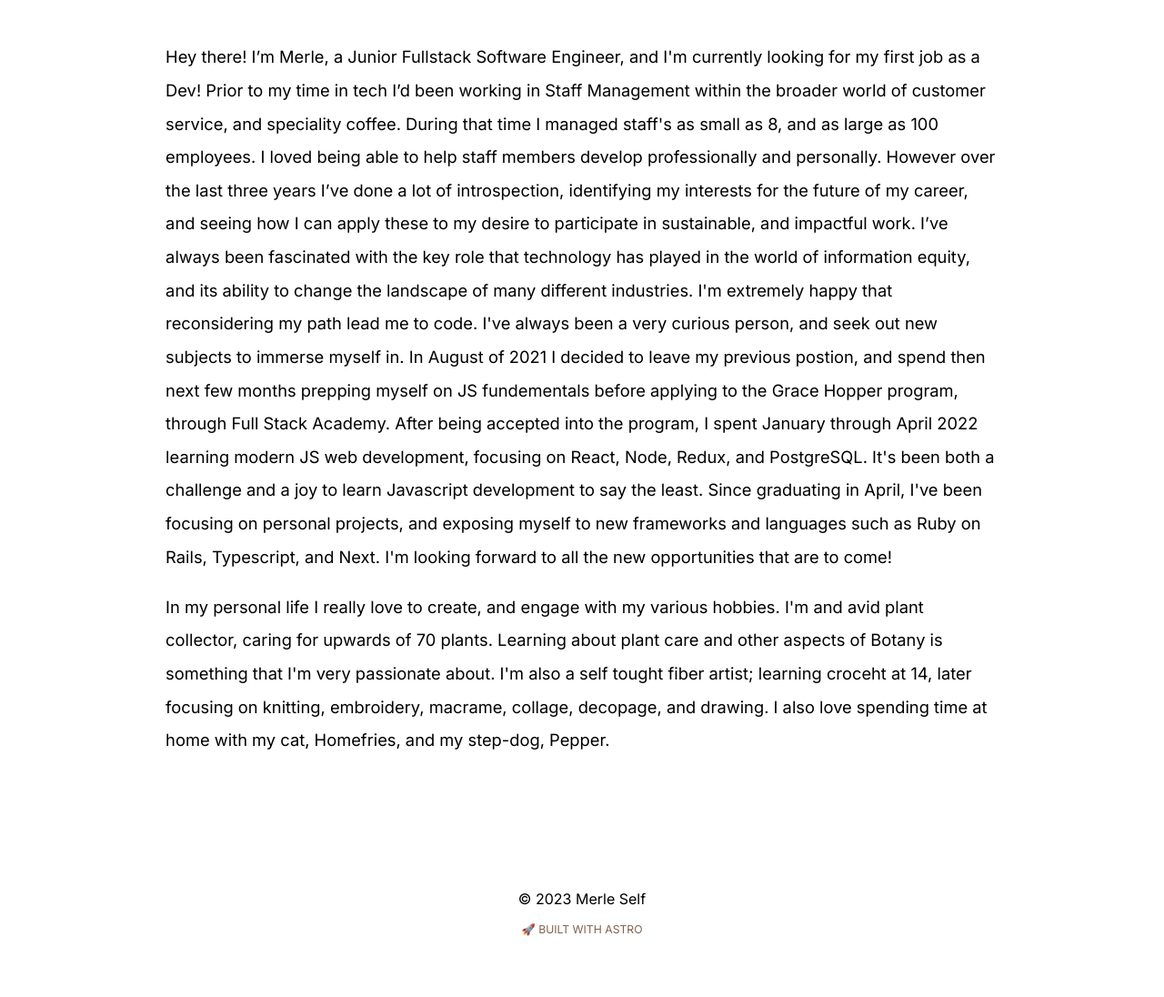
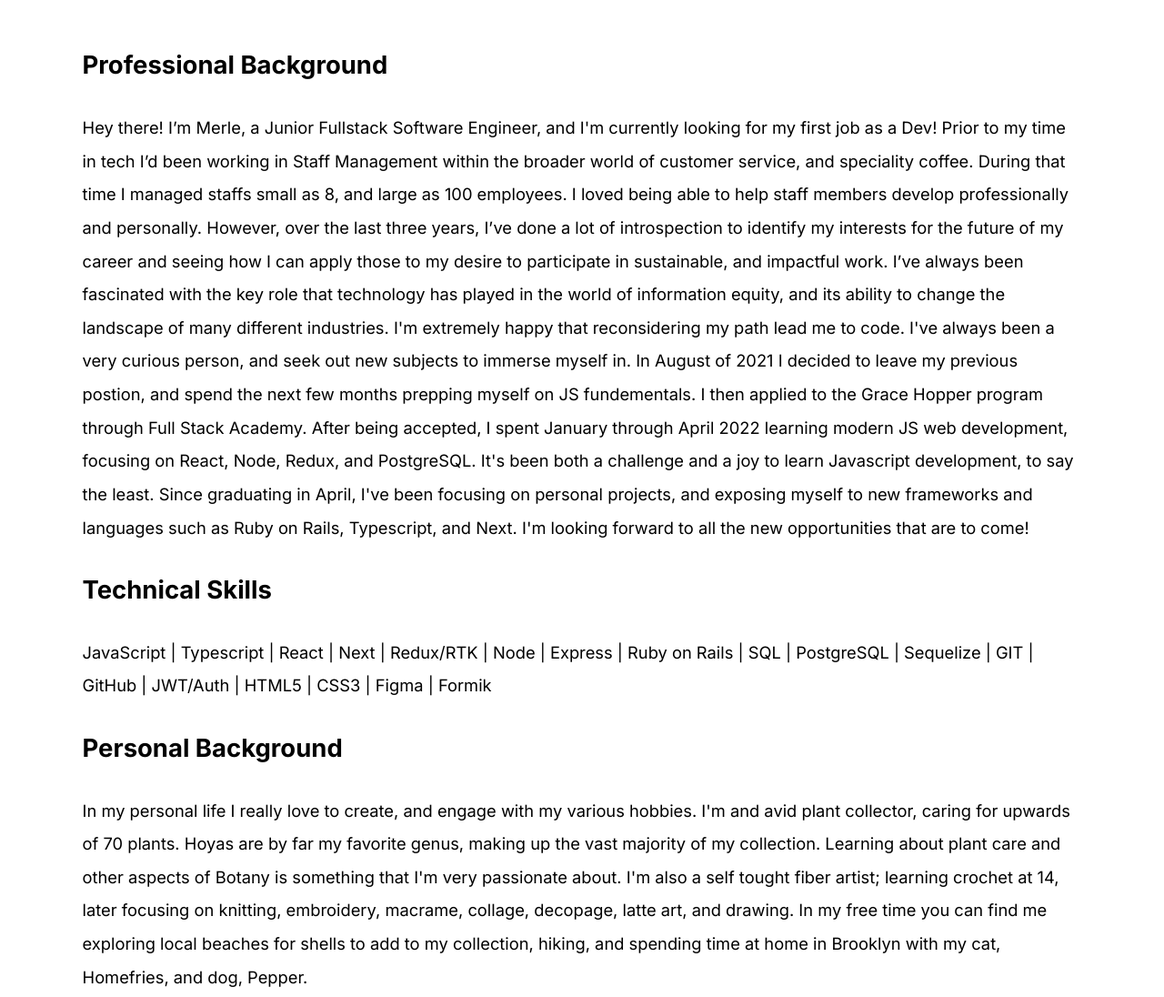
Before and after one commit to MerleESelf/Merle-Self-Portfolio, an Astro site: page /about in a window 1280 px wide. Shown: the part 620-1716 px from the top of the page at 91% size. Built offline with nearby package versions, Linux system fonts and the light colour scheme; Astro itself is replaced by a stand-in of ours.

Commit message:
more final touches

```diff
--- a/src/components/Nav.astro
+++ b/src/components/Nav.astro
@@ -2,7 +2,7 @@
 	<a class="link" href="/">
 		<div class="monogram">MS</div>
 	</a>
-	<a class="link" href="/projects/"> Portfolio</a>
+	<a class="link" href="/projects/"> Projects</a>
 	<a class="link" href="/about/"> About</a>
 	<a
 		class="link"
--- a/src/pages/about.astro
+++ b/src/pages/about.astro
@@ -25,7 +25,7 @@ import Nav from "../components/Nav.astro";
 			}
 
 			.wrapper.bio {
-				max-width: 50em;
+				max-width: 60em;
 			}
 		</style>
 	</head>
@@ -37,41 +37,51 @@ import Nav from "../components/Nav.astro";
 				<img width="1400" height="350" src="/assets/dreamy.jpeg" />
 			</div>
 			<div class="bio wrapper">
+				<h2>Professional Background</h2>
 				<p>
 					Hey there! I’m Merle, a Junior Fullstack Software Engineer, and I'm
 					currently looking for my first job as a Dev! Prior to my time in tech
 					I’d been working in Staff Management within the broader world of
 					customer service, and speciality coffee. During that time I managed
-					staff's as small as 8, and as large as 100 employees. I loved being
-					able to help staff members develop professionally and personally.
-					However over the last three years I’ve done a lot of introspection,
-					identifying my interests for the future of my career, and seeing how I
-					can apply these to my desire to participate in sustainable, and
-					impactful work. I’ve always been fascinated with the key role that
-					technology has played in the world of information equity, and its
-					ability to change the landscape of many different industries. I'm
-					extremely happy that reconsidering my path lead me to code. I've
-					always been a very curious person, and seek out new subjects to
-					immerse myself in. In August of 2021 I decided to leave my previous
-					postion, and spend then next few months prepping myself on JS
-					fundementals before applying to the Grace Hopper program, through Full
-					Stack Academy. After being accepted into the program, I spent January
-					through April 2022 learning modern JS web development, focusing on
-					React, Node, Redux, and PostgreSQL. It's been both a challenge and a
-					joy to learn Javascript development to say the least. Since graduating
-					in April, I've been focusing on personal projects, and exposing myself
-					to new frameworks and languages such as Ruby on Rails, Typescript, and
-					Next. I'm looking forward to all the new opportunities that are to
-					come!
+					staffs small as 8, and large as 100 employees. I loved being able to
+					help staff members develop professionally and personally. However,
+					over the last three years, I’ve done a lot of introspection to
+					identify my interests for the future of my career and seeing how I can
+					apply those to my desire to participate in sustainable, and impactful
+					work. I’ve always been fascinated with the key role that technology
+					has played in the world of information equity, and its ability to
+					change the landscape of many different industries. I'm extremely happy
+					that reconsidering my path lead me to code. I've always been a very
+					curious person, and seek out new subjects to immerse myself in. In
+					August of 2021 I decided to leave my previous postion, and spend the
+					next few months prepping myself on JS fundementals. I then applied to
+					the Grace Hopper program through Full Stack Academy. After being
+					accepted, I spent January through April 2022 learning modern JS web
+					development, focusing on React, Node, Redux, and PostgreSQL. It's been
+					both a challenge and a joy to learn Javascript development, to say the
+					least. Since graduating in April, I've been focusing on personal
+					projects, and exposing myself to new frameworks and languages such as
+					Ruby on Rails, Typescript, and Next. I'm looking forward to all the
+					new opportunities that are to come!
 				</p>
+				<h2>Technical Skills</h2>
+				<p>
+					JavaScript | Typescript | React | Next | Redux/RTK | Node | Express |
+					Ruby on Rails | SQL | PostgreSQL | Sequelize | GIT | GitHub | JWT/Auth
+					| HTML5 | CSS3 | Figma | Formik
+				</p>
+				<h2>Personal Background</h2>
 				<p>
 					In my personal life I really love to create, and engage with my
 					various hobbies. I'm and avid plant collector, caring for upwards of
-					70 plants. Learning about plant care and other aspects of Botany is
-					something that I'm very passionate about. I'm also a self tought fiber
-					artist; learning croceht at 14, later focusing on knitting,
-					embroidery, macrame, collage, decopage, and drawing. I also love
-					spending time at home with my cat, Homefries, and my step-dog, Pepper.
+					70 plants. Hoyas are by far my favorite genus, making up the vast
+					majority of my collection. Learning about plant care and other aspects
+					of Botany is something that I'm very passionate about. I'm also a self
+					tought fiber artist; learning crochet at 14, later focusing on
+					knitting, embroidery, macrame, collage, decopage, latte art, and
+					drawing. In my free time you can find me exploring local beaches for
+					shells to add to my collection, hiking, and spending time at home in
+					Brooklyn with my cat, Homefries, and dog, Pepper.
 				</p>
 			</div>
 		</div>
--- a/src/pages/projects.astro
+++ b/src/pages/projects.astro
@@ -34,7 +34,7 @@ const projects = (await Astro.glob<Project>("./project/**/*.md"))
 	<body>
 		<Nav />
 		<div class="wrapper">
-			<h1 class="title">All Projects</h1>
+			<h1 class="title">Check Out My Latest Work</h1>
 			<div class="grid">
 				{projects.map((project) => <PortfolioPreview project={project} />)}
 			</div>
```
Also changed, not shown: src/pages/index.astro (+11 -4 lines), src/pages/project/bugjuice.md (+8 -0 lines), 2 other files.
